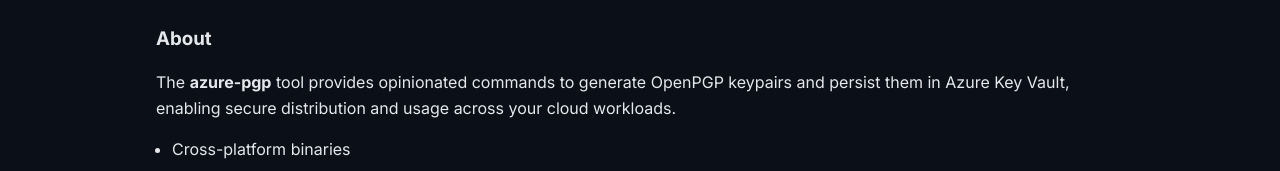
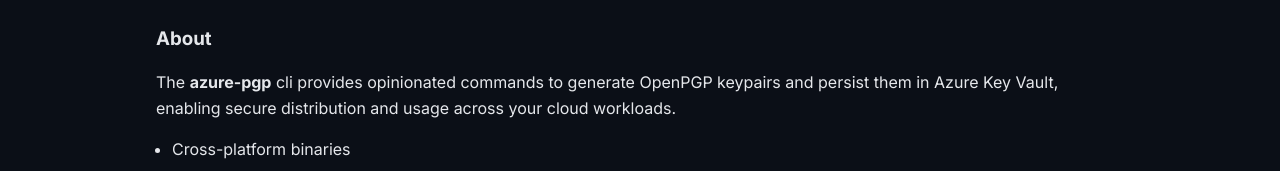
Before and after one commit to ArmoredBytes/azure-pgp-site, a plain HTML site: page index.html in a window 1280 px wide. Shown: the part 351-522 px from the top of the page. Drawn offline with Linux system fonts and the light colour scheme; no server answers.

Commit message:
Update description in index.html to refer to 'azure-pgp' as a CLI for clarity and consistency.

```diff
--- a/index.html
+++ b/index.html
@@ -37,7 +37,7 @@
     <section id="about" class="section">
       <div class="container">
         <h3>About</h3>
-        <p>The <strong>azure-pgp</strong> tool provides opinionated commands to generate OpenPGP keypairs and persist them in Azure Key Vault, enabling secure distribution and usage across your cloud workloads.</p>
+        <p>The <strong>azure-pgp</strong> cli provides opinionated commands to generate OpenPGP keypairs and persist them in Azure Key Vault, enabling secure distribution and usage across your cloud workloads.</p>
         <ul class="feature-list">
           <li>Cross-platform binaries</li>
           <li>Uses Azure Key Vault for secure storage</li>
```
